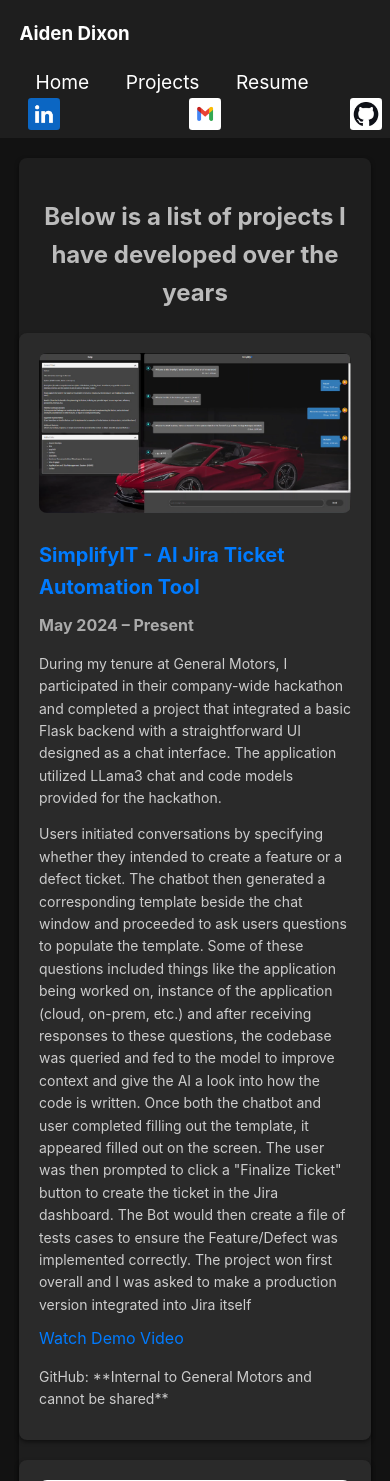
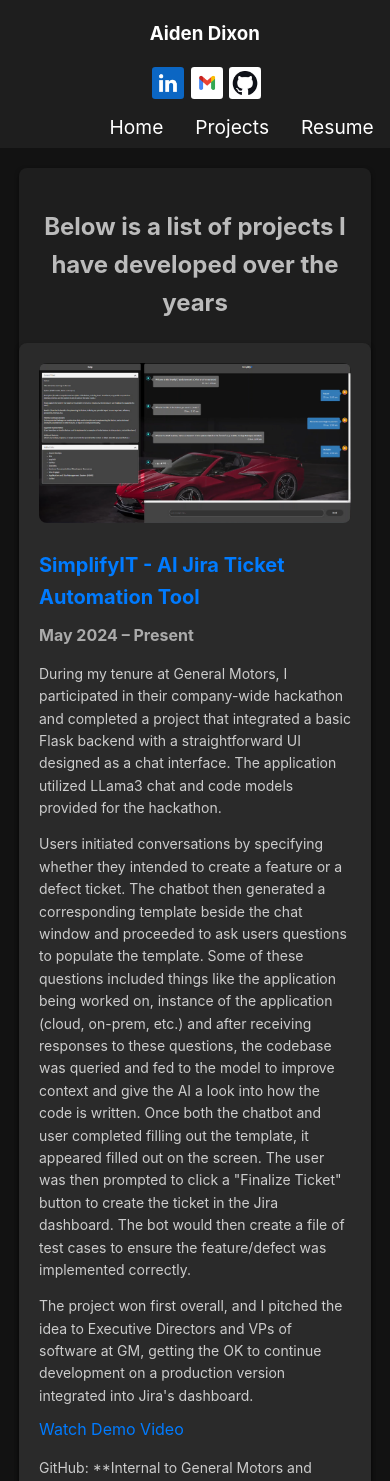
Before and after one commit to Archangel252/Portfolio, a Flask app: page /projects in a window 390 px wide. Shown: the top 1481 px of the page. Run offline with Flask 3, Linux system fonts and the light colour scheme.

Commit message:
small updates to text and mobile support

```diff
--- a/flask_app/static/main/css/navbar.css
+++ b/flask_app/static/main/css/navbar.css
@@ -62,10 +62,16 @@
         flex-direction: column;
         align-items: flex-start;
         height: auto;
+        align-items: center;
     }
 
+    .nav-links{
+        display: flex;
+        justify-content: space-between;
+        width: 60%;
+    }
     .nav-links a {
-        margin: 10px 0;
+        margin: 5px 0;
         font-size: 1.2rem; /* Adjust font size for mobile */
         margin-left: 1rem; /* Increased margin for mobile */
         margin-right: 1rem; /* Increased margin for mobile */
@@ -74,12 +80,17 @@
     .social-links {
         display: flex;
         justify-content: space-between;
-        width: 100%;
+        width: 30%;
+        order: -1;
+    }
+
+    h3 {
+        order: -1;
     }
 
     .social-links a {
-        margin-left: 0.5rem;
-        margin-right: 0.5rem;
+        margin-left: 0.2rem;
+        margin-right: 0.2rem;
     }
 
     .social-links img {
@@ -91,16 +102,4 @@
         display: block;
     }
 
-    .dropdown {
-        position: static;
-        max-height: none;
-        overflow: visible;
-        background-color: transparent;
-        width: auto;
-        display: none;
-    }
-
-    .dropdown.active {
-        display: block;
-    }
 }
--- a/flask_app/templates/projects.html
+++ b/flask_app/templates/projects.html
@@ -19,26 +19,12 @@
       <div class="project-description">
         <h2>SimplifyIT - AI Jira Ticket Automation Tool</h2>
         <div class="timeline-date">May 2024 – Present</div>
-        <p>During my tenure at General Motors, I participated in their company-wide hackathon and
-          completed a project that integrated a basic Flask backend with a straightforward UI designed
-          as a chat interface. The application utilized LLama3 chat and code models provided for the
-          hackathon.</p>
-        <p>Users initiated conversations by specifying whether they intended to create a feature or a
-          defect ticket. The chatbot then generated a corresponding template beside the chat window
-          and proceeded to ask users questions to populate the template. Some of these questions included
-          things like the application being worked on, instance of the application (cloud, on-prem, etc.) and after receiving responses
-          to these questions, the codebase was queried and fed to the model to improve context and give the AI a look into how the code is written.
-          Once both the chatbot and
-          user completed filling out the template, it appeared filled out on the screen. The user was
-          then prompted to click a "Finalize Ticket" button to create the ticket in the Jira dashboard.
-          The Bot would then create a file of tests cases to ensure the Feature/Defect was implemented correctly.
-
-          The project won first overall and I was asked to make a production version integrated into Jira itself
-        </p>
+        <p>During my tenure at General Motors, I participated in their company-wide hackathon and completed a project that integrated a basic Flask backend with a straightforward UI designed as a chat interface. The application utilized LLama3 chat and code models provided for the hackathon.</p>
+        <p>Users initiated conversations by specifying whether they intended to create a feature or a defect ticket. The chatbot then generated a corresponding template beside the chat window and proceeded to ask users questions to populate the template. Some of these questions included things like the application being worked on, instance of the application (cloud, on-prem, etc.) and after receiving responses to these questions, the codebase was queried and fed to the model to improve context and give the AI a look into how the code is written. Once both the chatbot and user completed filling out the template, it appeared filled out on the screen. The user was then prompted to click a "Finalize Ticket" button to create the ticket in the Jira dashboard. The bot would then create a file of test cases to ensure the feature/defect was implemented correctly.</p>
+        <p>The project won first overall, and I pitched the idea to Executive Directors and VPs of software at GM, getting the OK to continue development on a production version integrated into Jira's dashboard.</p>
         <div id="SimplifyIT-video-container">
           <a href="javascript:void(0);" id="play-button" onclick="loadVideo('static/main/videos/SecondDemo.mp4', 'SimplifyIT-video-container')">Watch Demo Video</a>
       </div>
-
         <p>GitHub: **Internal to General Motors and cannot be shared**</p>
       </div>
     </div>
@@ -48,9 +34,7 @@
         <h2>PlanIT - Trello Clone</h2>
         <div class="timeline-date">Feb 2024 – Present</div>
         <p>During my final exam for a class, I developed a Trello clone, a project management platform aimed at improving team collaboration and task management.</p>
-
         <p>The Trello clone project replicates core functionalities of Trello, allowing users to create boards, lists, and cards to manage tasks and projects effectively. It was developed to demonstrate proficiency in full-stack web development and project management principles.</p>
-
         <p>Key features include:</p>
         <ul>
           <li><strong>Board Management:</strong> Create, edit, and delete boards.</li>
@@ -59,17 +43,12 @@
           <li><strong>User Authentication:</strong> Register new users, authenticate existing users, and manage user sessions.</li>
           <li><strong>Responsive UI:</strong> Designed with a responsive layout to ensure usability across various devices.</li>
         </ul>
-
-        <p>Technologies used include HTML, CSS, JavaScript for the frontend and Python Flask and SQLite  for the backend. The project was deployed on Google cloud(no longer up)</p>
-
+        <p>Technologies used include HTML, CSS, JavaScript for the frontend, and Python Flask and SQLite for the backend. The project was deployed on Google Cloud (no longer up).</p>
         <p>Future improvements could include real-time updates using WebSocket technology, enhanced UI/UX design, integration with external APIs, addition of advanced features like file attachments and comments, and performance optimization for scalability.</p>
-
         <p>This project was inspired by Trello and developed as a final exam project for a class. I plan to continue improving it and welcome contributions and feedback.</p>
-
         <div id="PlanIT-video-container">
           <a href="javascript:void(0);" id="play-button" onclick="loadVideo('static/main/videos/PlanIT-video.mp4','PlanIT-video-container')">Watch Demo Video</a>
         </div>
-
         <a href="https://github.com/Archangel252/Trello-clone">GitHub Link</a>
       </div>
     </div>
```
Also changed, not shown: flask_app/static/main/css/resume.css (+3 -11 lines), flask_app/templates/home.html (+8 -9 lines).
